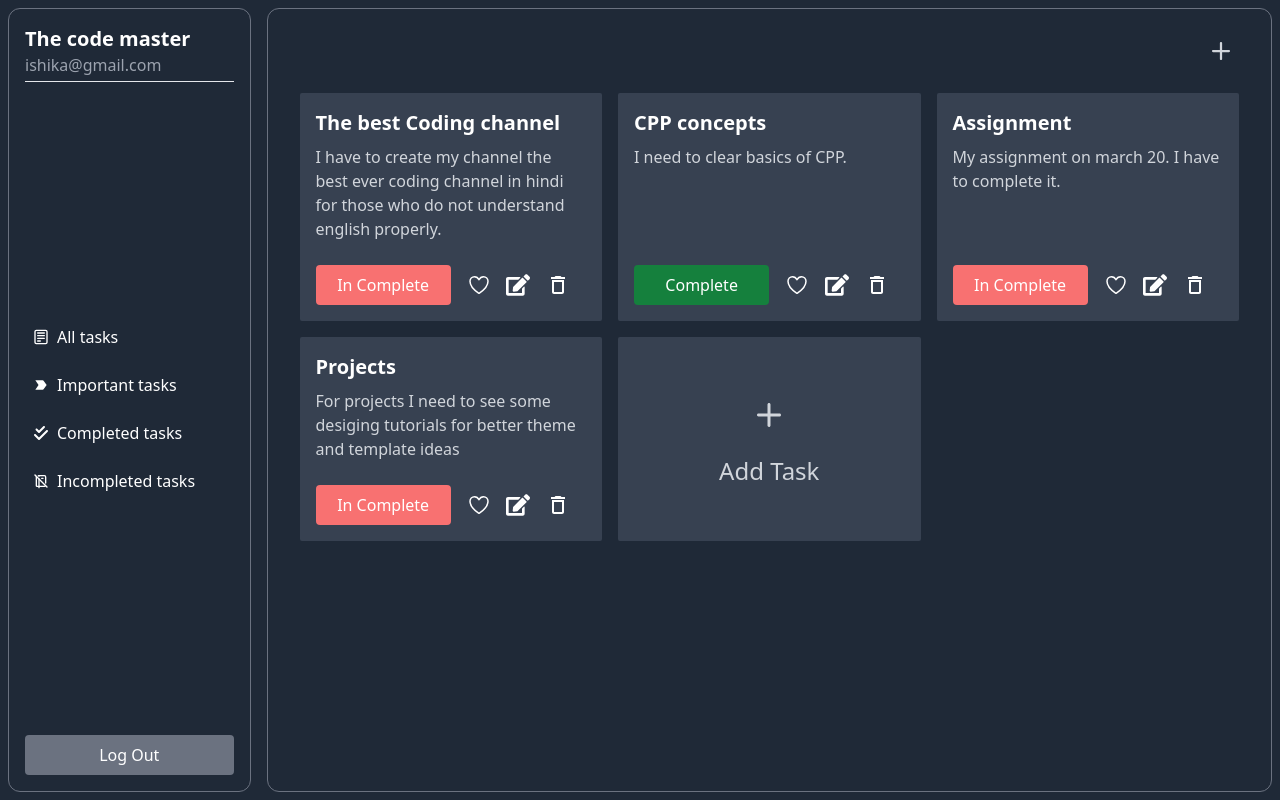
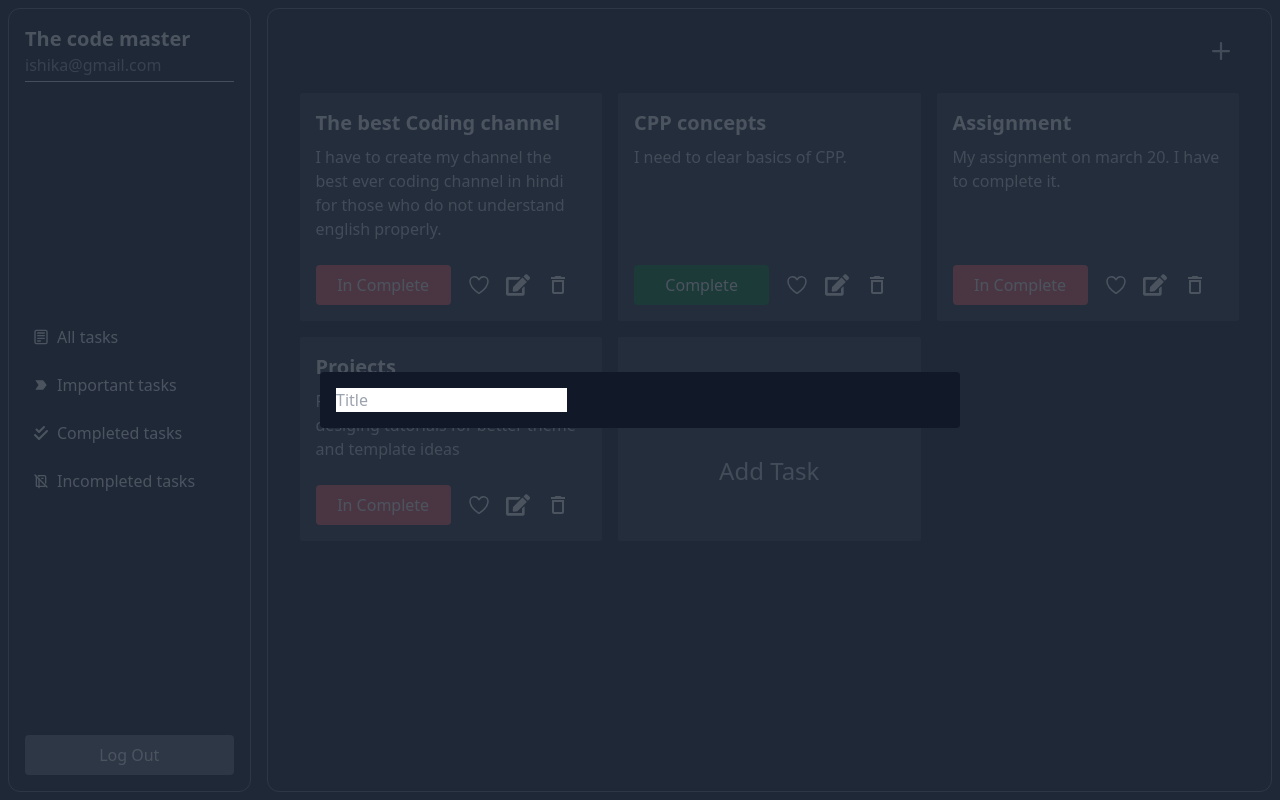
Before and after one commit to iishu/Task-Manager, a React (Create React App) app in the folder frontend/: page / in a window 1280 px wide. Built offline with nearby package versions, Linux system fonts and the light colour scheme.

Commit message:
input form commit

```diff
--- a/frontend/src/App.js
+++ b/frontend/src/App.js
@@ -9,7 +9,7 @@ import IncompletedTasks from './pages/IncompletedTasks';
 
 const App = () => {
   return (
-    <div className="bg-gray-800 text-white h-screen p-2">
+    <div className="bg-gray-800 text-white h-screen p-2 relative">
       <Router>
         <Routes>
           <Route exact path="/" element={<Home/>}>
--- /dev/null
+++ b/frontend/src/components/Home/InputData.jsx
@@ -0,0 +1,17 @@
+import React from 'react'
+
+const InputData = () => {
+  return (
+    <>
+    <div className="fixed top-0 left-0 bg-gray-800 opacity-80 h-screen w-full"></div>
+    <div className="fixed top-0 left-0 flex items-center justify-center h-screen w-full">
+         <div className="w-3/6 bg-gray-900 p-4  rounded">
+            <input type="text" placeholder="Title" name="title"></input>
+         </div>
+    </div>
+
+        </>
+  )
+}
+
+export default InputData
--- a/frontend/src/pages/AllTasks.jsx
+++ b/frontend/src/pages/AllTasks.jsx
@@ -1,9 +1,11 @@
 import React from 'react'
 import Cards from '../components/Home/Cards'
 import { IoIosAdd } from "react-icons/io";
+import InputData from "../components/Home/InputData";
 const AllTasks = () => {
 
   return (
+   <>
     <div>
       <div className="w-full flex justify-end px-4 py-2">
         <button>
@@ -12,6 +14,8 @@ const AllTasks = () => {
         </div>
       <Cards home={"true"}/>
     </div>
+    <InputData />
+    </>
   )
 }
 
```
